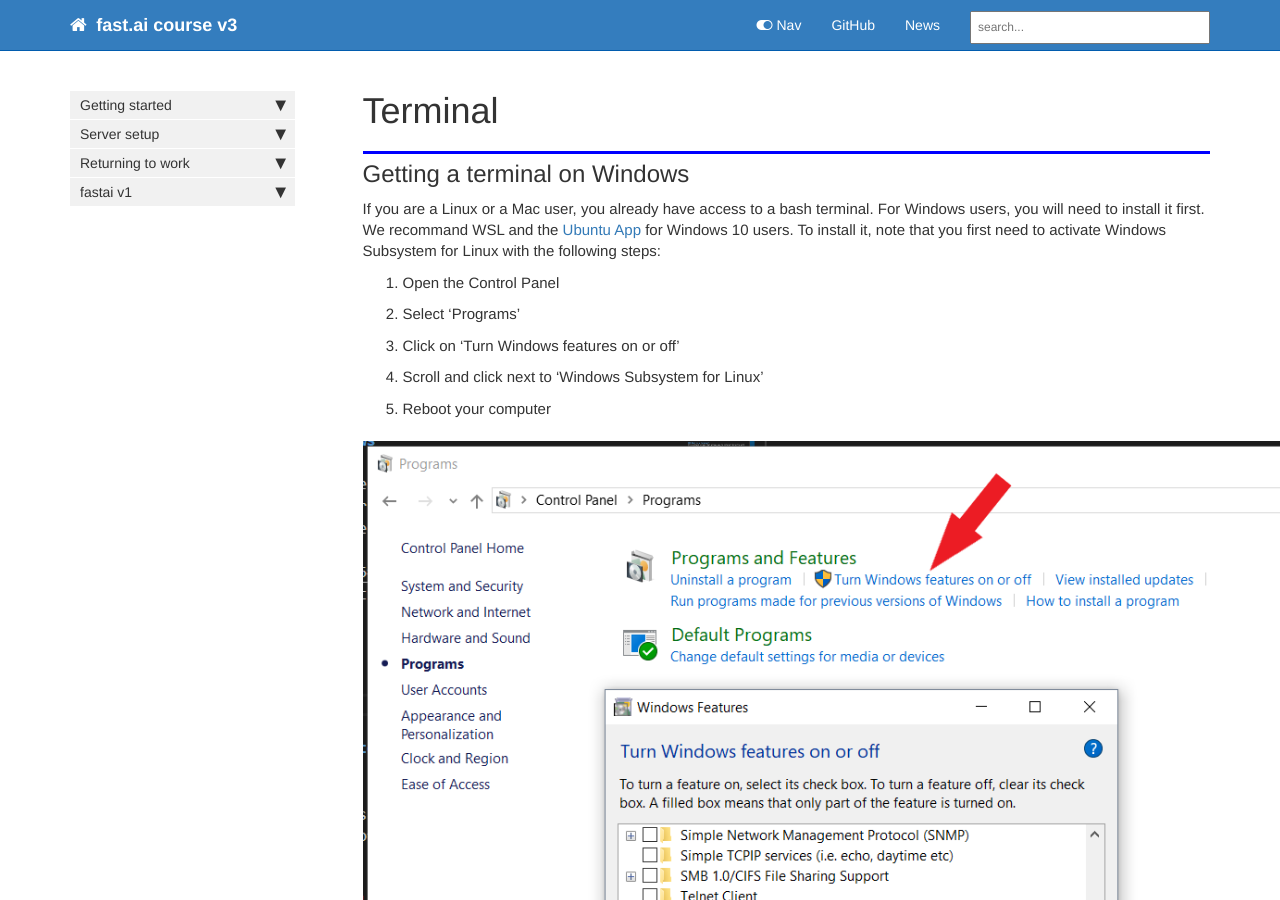
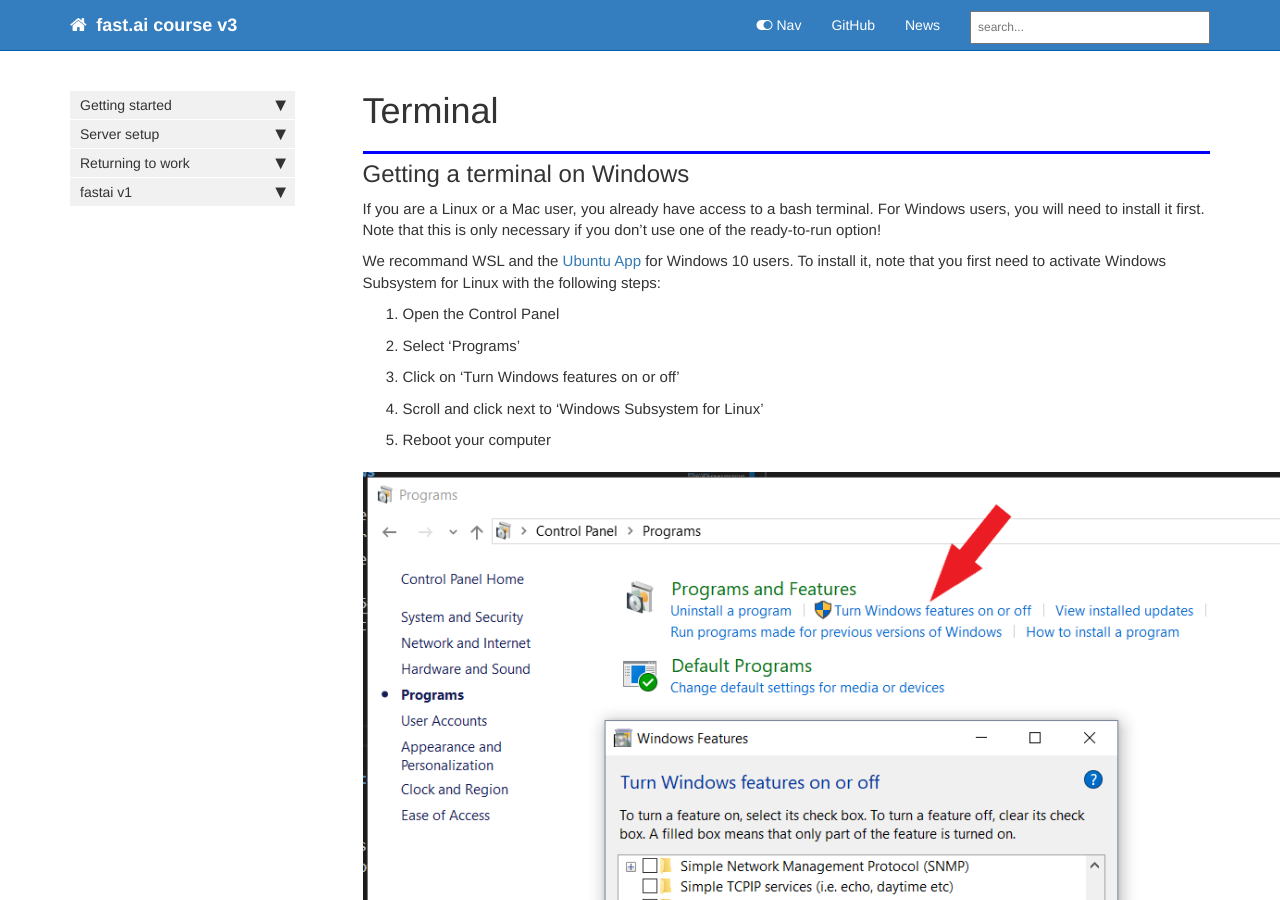
Before and after one commit to tamersalama/course-v3, a Jekyll site: the page built from docs/terminal_tutorial.md, in a window 1280 px wide and 900 px high. Built offline with Jekyll 4.4.1, drawn with Linux system fonts in a browser that asks for light colours; nearby versions of some CDN libraries; comment, search, counter and statistics services are not loaded.

```diff
--- a/docs/terminal_tutorial.md
+++ b/docs/terminal_tutorial.md
@@ -8,7 +8,9 @@
 ---
 ## Getting a terminal on Windows
 
-If you are a Linux or a Mac user, you already have access to a bash terminal. For Windows users, you will need to install it first. We recommand WSL and the [Ubuntu App](https://www.microsoft.com/en-us/p/ubuntu/9nblggh4msv6#activetab=pivot:overviewtab) for Windows 10 users. To install it, note that you first need to activate Windows Subsystem for Linux with the following steps:
+If you are a Linux or a Mac user, you already have access to a bash terminal. For Windows users, you will need to install it first. Note that this is only necessary if you don't use one of the ready-to-run option!
+
+We recommand WSL and the [Ubuntu App](https://www.microsoft.com/en-us/p/ubuntu/9nblggh4msv6#activetab=pivot:overviewtab) for Windows 10 users. To install it, note that you first need to activate Windows Subsystem for Linux with the following steps:
 
 1. Open the Control Panel
 2. Select 'Programs'
```
Also changed, not shown: docs/start_aws.md (+1 -1 lines).
